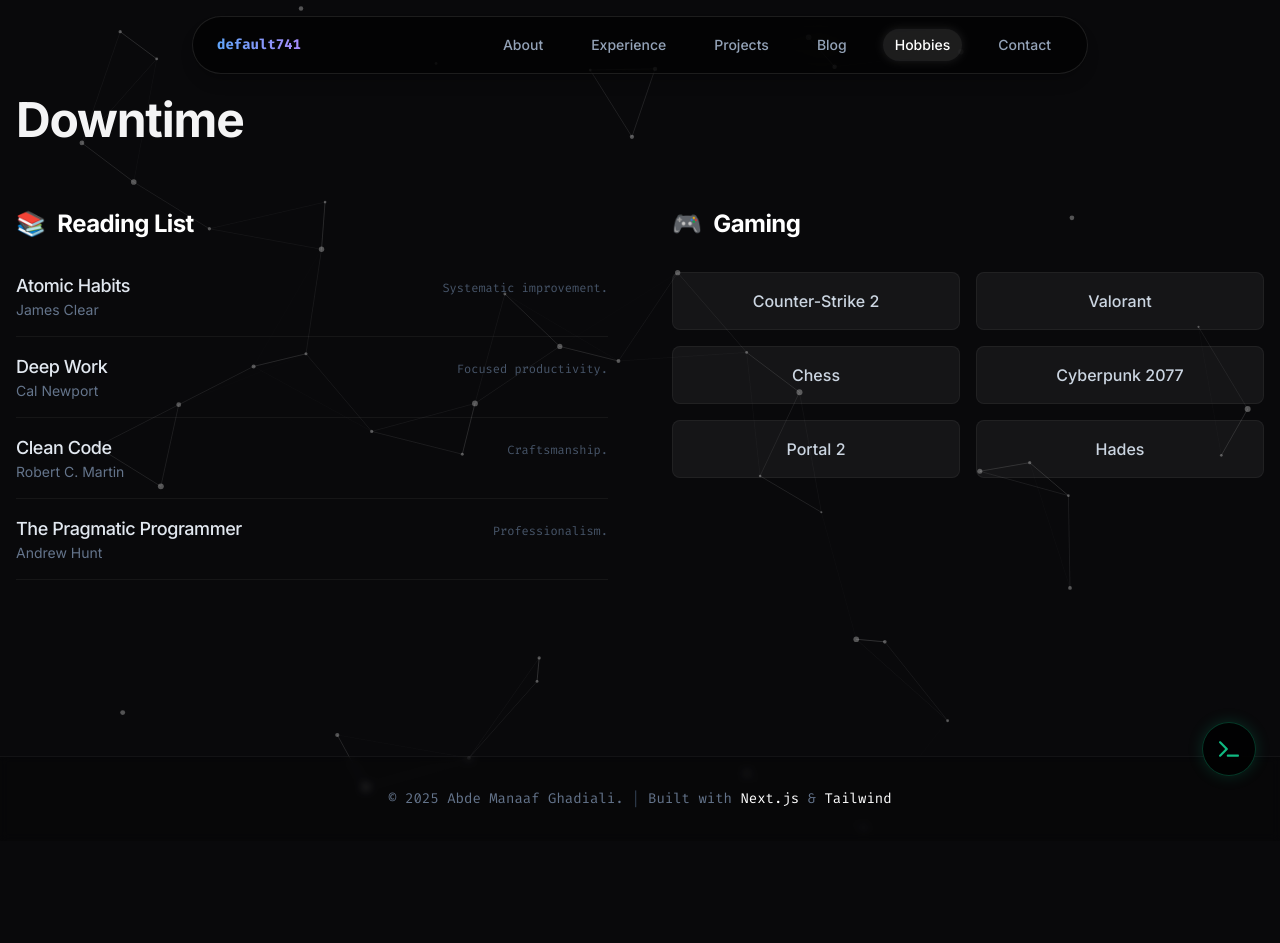
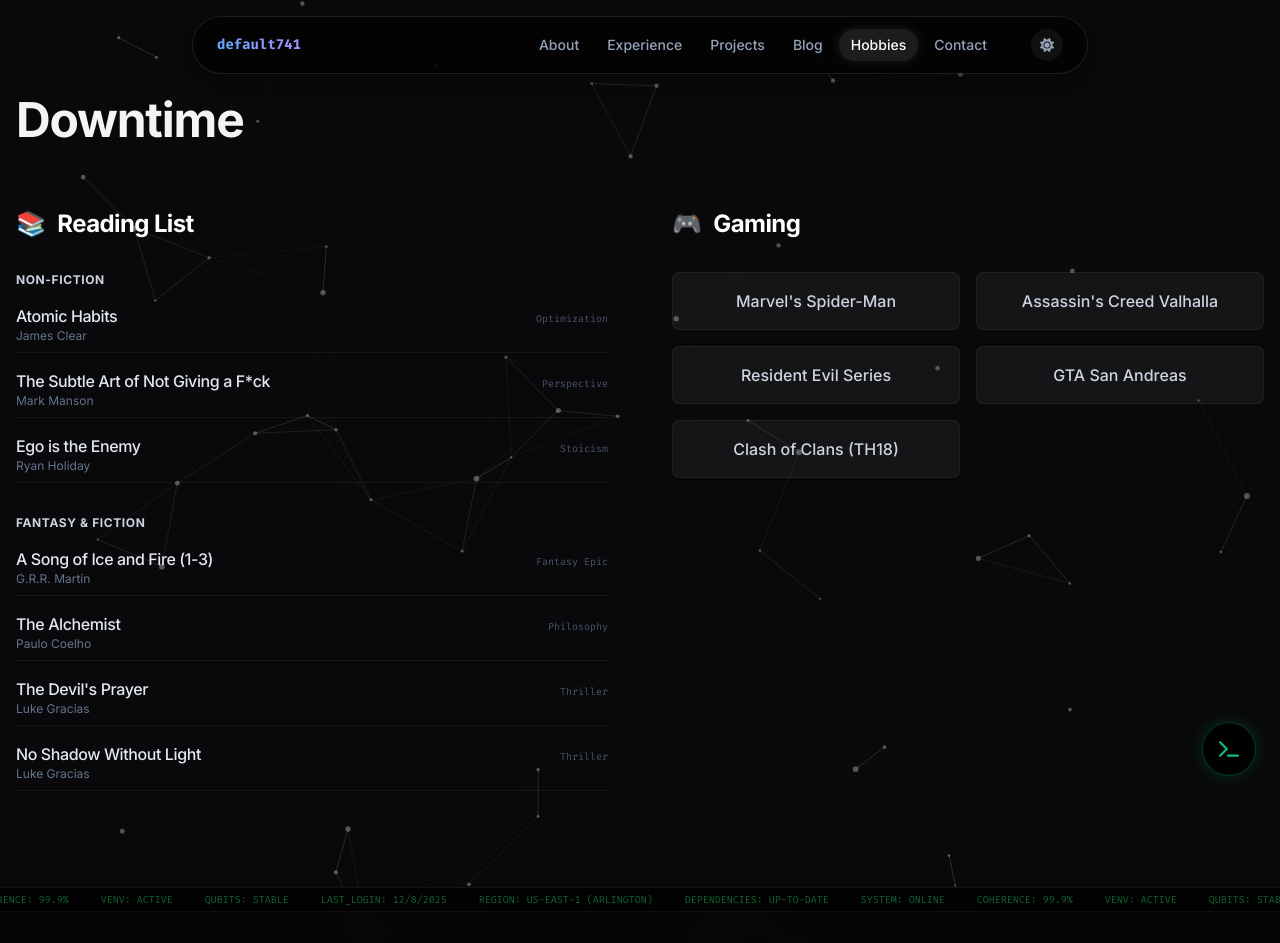
Before and after one commit to default741/how-to-be-boring, a Next.js app: page /how-to-be-boring/hobbies in a window 1280 px wide. Shown: the top 943 px of the page. Before the commit the page ends 841 px from the top, so only its background shows below. Built offline with nearby package versions, Linux system fonts and the light colour scheme.

Commit message:
feat: Add Terminal, Hobbies page, Navbar, and Footer components with updated Tailwind configuration.

```diff
--- a/src/components/Footer.tsx
+++ b/src/components/Footer.tsx
@@ -1,8 +1,27 @@
 export default function Footer() {
     return (
-        <footer className="w-full border-t border-white/5 py-8 mt-20 bg-black/20 backdrop-blur-sm">
-            <div className="container mx-auto px-4 text-center">
-                <p className="text-slate-500 text-sm font-mono">
+        <footer className="w-full border-t border-white/5 bg-black/40 backdrop-blur-md relative overflow-hidden">
+            {/* System Ticker */}
+            <div className="w-full bg-black/60 border-b border-white/5 py-1 overflow-hidden">
+                <div className="animate-marquee whitespace-nowrap flex items-center gap-8 text-[10px] font-mono text-green-500/50">
+                    <span>SYSTEM: ONLINE</span>
+                    <span>COHERENCE: 99.9%</span>
+                    <span>VENV: ACTIVE</span>
+                    <span>QUBITS: STABLE</span>
+                    <span>LAST_LOGIN: {new Date().toLocaleDateString()}</span>
+                    <span>REGION: US-EAST-1 (ARLINGTON)</span>
+                    <span>DEPENDENCIES: UP-TO-DATE</span>
+                    <span>SYSTEM: ONLINE</span>
+                    <span>COHERENCE: 99.9%</span>
+                    <span>VENV: ACTIVE</span>
+                    <span>QUBITS: STABLE</span>
+                    <span>LAST_LOGIN: {new Date().toLocaleDateString()}</span>
+                    <span>REGION: US-EAST-1 (ARLINGTON)</span>
+                </div>
+            </div>
+
+            <div className="container mx-auto px-4 py-8 text-center">
+                <p className="text-slate-500 text-sm font-mono hover:text-white transition-colors duration-500">
                     &copy; {new Date().getFullYear()} Abde Manaaf Ghadiali.
                     <span className="mx-2 text-slate-700">|</span>
                     Built with <span className="text-white hover:text-cyan-400 transition-colors cursor-default">Next.js</span> & <span className="text-white hover:text-violet-400 transition-colors cursor-default">Tailwind</span>
--- a/src/components/Navbar.tsx
+++ b/src/components/Navbar.tsx
@@ -1,5 +1,6 @@
 import Link from 'next/link';
 import { useRouter } from 'next/router';
+import { FaSun } from 'react-icons/fa6';
 
 const navItems = [
   { name: 'About', path: '/' },
@@ -13,6 +14,10 @@
 export default function Navbar() {
   const router = useRouter();
 
+  const triggerLightModeError = () => {
+    window.dispatchEvent(new Event('open-terminal-error'));
+  };
+
   return (
     <nav className="fixed top-4 left-1/2 -translate-x-1/2 z-50 w-[95%] max-w-4xl rounded-full border border-white/10 bg-black/60 backdrop-blur-xl shadow-lg shadow-black/20">
       <div className="flex items-center justify-between px-6 h-14">
@@ -22,7 +27,8 @@
         >
           default741
         </Link>
-        <div className="flex gap-1 md:gap-6">
+        <div className="flex items-center gap-1 md:gap-6">
+          <div className="flex gap-1">
             {navItems.map((item) => {
               const isActive = router.pathname === item.path;
               return (
@@ -39,6 +45,16 @@
               );
             })}
           </div>
+
+          {/* Forbidden Light Mode Toggle */}
+          <button
+            onClick={triggerLightModeError}
+            className="ml-2 w-8 h-8 flex items-center justify-center rounded-full bg-white/5 text-slate-400 hover:text-yellow-400 hover:bg-white/10 transition-all"
+            title="Toggle Light Mode"
+          >
+            <FaSun className="text-sm" />
+          </button>
+        </div>
       </div>
     </nav>
   );
--- a/src/components/Terminal.tsx
+++ b/src/components/Terminal.tsx
@@ -22,6 +22,24 @@
     useEffect(() => {
         scrollToBottom();
     }, [history, isOpen]);
+
+    // Listener for Forbidden Light Mode Easter Egg
+    useEffect(() => {
+        const handleLightModeError = () => {
+            setIsOpen(true);
+            setHistory(prev => [
+                ...prev,
+                { type: 'input', content: 'sudo systemctl start light-mode.service' },
+                { type: 'system', content: 'Accessing visual cortex drivers...' },
+                { type: 'output', content: 'CRITICAL ERROR: Light mode causes quantum decoherence.' },
+                { type: 'output', content: 'Reverting to Dark State to preserve wavefunction stability.' },
+                { type: 'system', content: 'Action Denied.' }
+            ]);
+        };
+
+        window.addEventListener('open-terminal-error', handleLightModeError);
+        return () => window.removeEventListener('open-terminal-error', handleLightModeError);
+    }, []);
 
     const handleCommand = async (cmd: string) => {
         const trimmedCmd = cmd.trim().toLowerCase();
--- a/src/pages/hobbies.tsx
+++ b/src/pages/hobbies.tsx
@@ -15,21 +15,47 @@
                         <h2 className="text-2xl font-bold text-white mb-8 flex items-center gap-3">
                             <span className="text-accent">📚</span> Reading List
                         </h2>
+                        <div className="space-y-8">
+                            {/* Non-Fiction */}
+                            <div>
+                                <h3 className="text-lg font-bold text-slate-300 mb-4 uppercase tracking-wider text-xs">Non-Fiction</h3>
                                 <div className="space-y-4">
                                     {[
-                                { title: "Atomic Habits", author: "James Clear", desc: "Systematic improvement." },
-                                { title: "Deep Work", author: "Cal Newport", desc: "Focused productivity." },
-                                { title: "Clean Code", author: "Robert C. Martin", desc: "Craftsmanship." },
-                                { title: "The Pragmatic Programmer", author: "Andrew Hunt", desc: "Professionalism." },
+                                        { title: "Atomic Habits", author: "James Clear", desc: "Optimization" },
+                                        { title: "The Subtle Art of Not Giving a F*ck", author: "Mark Manson", desc: "Perspective" },
+                                        { title: "Ego is the Enemy", author: "Ryan Holiday", desc: "Stoicism" },
                                     ].map((book) => (
-                                <div key={book.title} className="group flex items-baseline justify-between border-b border-white/5 pb-4">
+                                        <div key={book.title} className="group flex items-baseline justify-between border-b border-white/5 pb-2">
                                             <div>
-                                        <h3 className="text-lg font-medium text-slate-200 group-hover:text-white transition-colors">{book.title}</h3>
-                                        <p className="text-slate-500 text-sm">{book.author}</p>
+                                                <h4 className="text-base font-medium text-slate-200 group-hover:text-white transition-colors">{book.title}</h4>
+                                                <p className="text-slate-500 text-xs">{book.author}</p>
                                             </div>
-                                    <span className="text-xs font-mono text-slate-600 hidden md:block">{book.desc}</span>
+                                            <span className="text-[10px] font-mono text-slate-600 hidden md:block">{book.desc}</span>
                                         </div>
                                     ))}
+                                </div>
+                            </div>
+
+                            {/* Fiction */}
+                            <div>
+                                <h3 className="text-lg font-bold text-slate-300 mb-4 uppercase tracking-wider text-xs">Fantasy & Fiction</h3>
+                                <div className="space-y-4">
+                                    {[
+                                        { title: "A Song of Ice and Fire (1-3)", author: "G.R.R. Martin", desc: "Fantasy Epic" },
+                                        { title: "The Alchemist", author: "Paulo Coelho", desc: "Philosophy" },
+                                        { title: "The Devil's Prayer", author: "Luke Gracias", desc: "Thriller" },
+                                        { title: "No Shadow Without Light", author: "Luke Gracias", desc: "Thriller" },
+                                    ].map((book) => (
+                                        <div key={book.title} className="group flex items-baseline justify-between border-b border-white/5 pb-2">
+                                            <div>
+                                                <h4 className="text-base font-medium text-slate-200 group-hover:text-white transition-colors">{book.title}</h4>
+                                                <p className="text-slate-500 text-xs">{book.author}</p>
+                                            </div>
+                                            <span className="text-[10px] font-mono text-slate-600 hidden md:block">{book.desc}</span>
+                                        </div>
+                                    ))}
+                                </div>
+                            </div>
                         </div>
                     </section>
 
@@ -38,8 +64,14 @@
                             <span className="text-secondary">🎮</span> Gaming
                         </h2>
                         <div className="grid grid-cols-2 gap-4">
-                            {["Counter-Strike 2", "Valorant", "Chess", "Cyberpunk 2077", "Portal 2", "Hades"].map((game) => (
-                                <div key={game} className="bg-white/5 rounded-lg p-4 text-center hover:bg-white/10 transition-colors cursor-default border border-white/5">
+                            {[
+                                "Marvel's Spider-Man",
+                                "Assassin's Creed Valhalla",
+                                "Resident Evil Series",
+                                "GTA San Andreas",
+                                "Clash of Clans (TH18)"
+                            ].map((game) => (
+                                <div key={game} className="bg-white/5 rounded-lg p-4 text-center hover:bg-white/10 transition-colors cursor-default border border-white/5 flex items-center justify-center">
                                     <span className="text-slate-300 font-medium">{game}</span>
                                 </div>
                             ))}
--- a/tailwind.config.js
+++ b/tailwind.config.js
@@ -19,6 +19,15 @@
                 sans: ['var(--font-inter)', 'system-ui', 'sans-serif'],
                 mono: ['var(--font-fira-code)', 'Courier New', 'monospace'],
             },
+            animation: {
+                marquee: 'marquee 25s linear infinite',
+            },
+            keyframes: {
+                marquee: {
+                    '0%': { transform: 'translateX(0%)' },
+                    '100%': { transform: 'translateX(-50%)' },
+                },
+            }
         },
     },
     plugins: [
```
Lines whose indentation alone changed are shown as unchanged.
